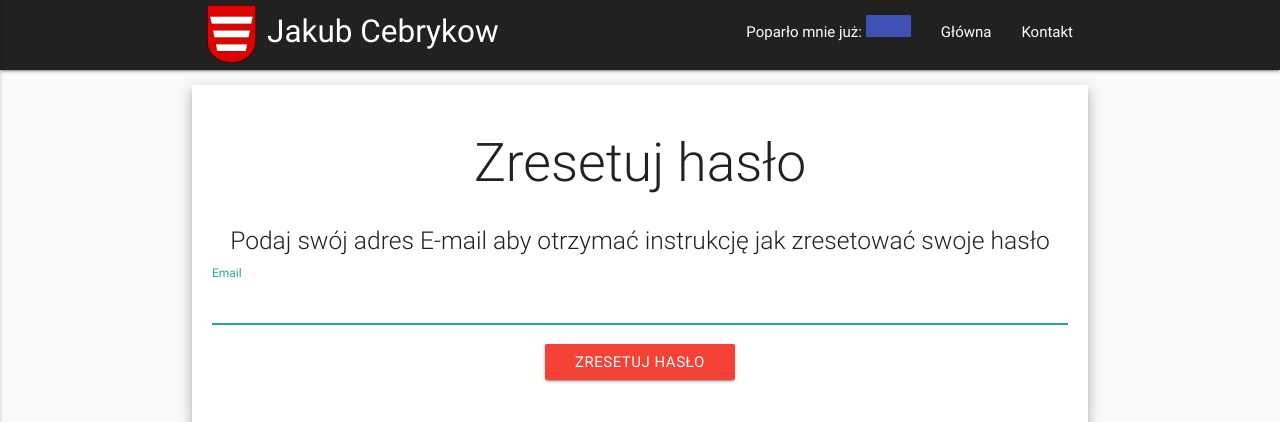
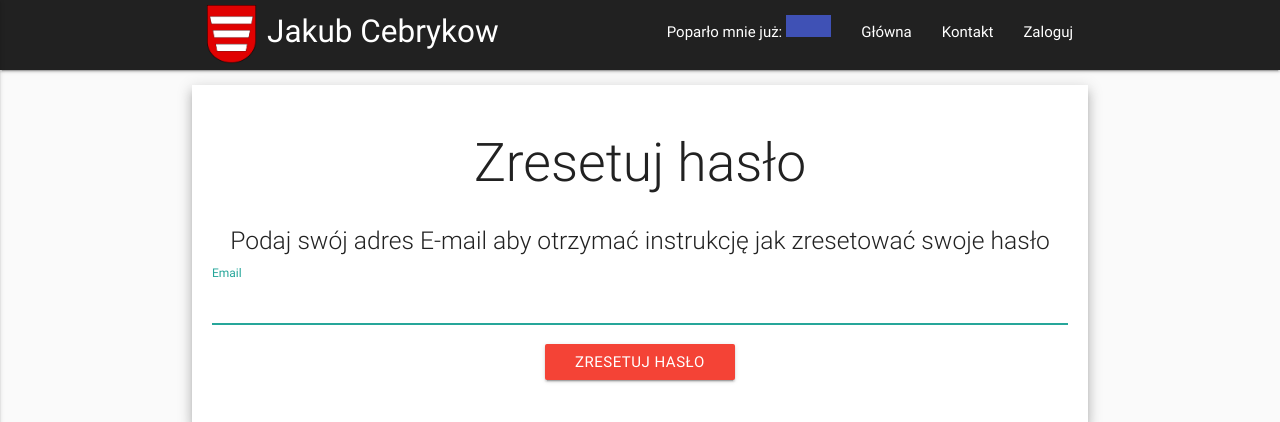
Before and after one commit to Burziszcze/major, a Node server app: page /forgot in a window 1280 px wide. Shown: the top 422 px of the page. Run offline with Node 20, Linux system fonts and the light colour scheme; some libraries are stand-ins or nearby versions.

Commit message:
dodaję logowanie do aplikacji

```diff
--- a/views/partials/header.handlebars
+++ b/views/partials/header.handlebars
@@ -39,6 +39,7 @@
         <li><a href="#!">Poparło mnie już:<span class="badge indigo white-text">{{count}}</span></a></li>
         <li><a href="/">Główna</a></li>
         <li><a href="/contact">Kontakt</a></li>
+        <li><a href="/login">Zaloguj</a></li>
       </ul>
     </div>
   </nav>
```
